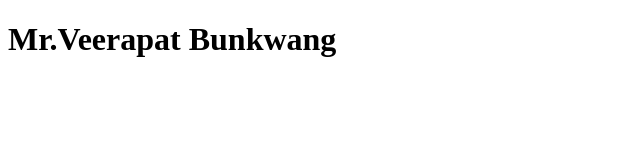
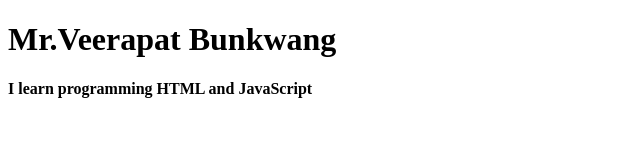
Before and after one commit to 1630902094/veerapat-bunk-project, a plain HTML site: page index.html in a window 1280 px wide. Shown: the whole page, without its empty margins (0-640 px from the left). Drawn offline with Linux system fonts and the light colour scheme.

Commit message:
add text

```diff
--- a/index.html
+++ b/index.html
@@ -8,5 +8,6 @@
 </head>
 <body>
     <h1>Mr.Veerapat Bunkwang</h1>
+    <p><b>I learn programming HTML and JavaScript</b></p>
 </body>
 </html>
```
